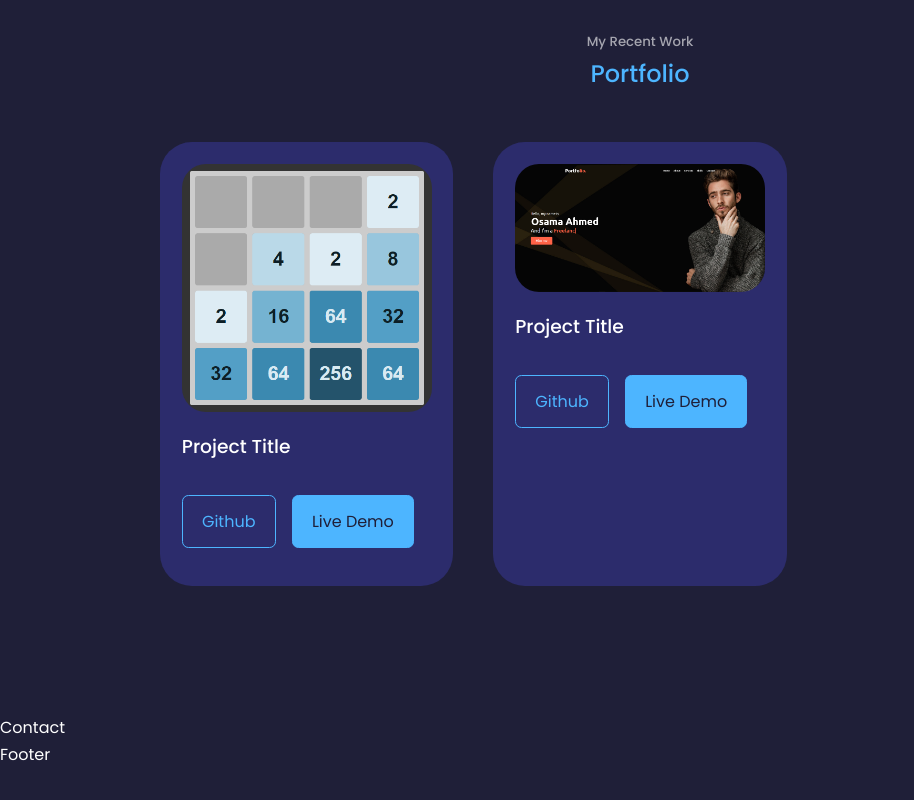
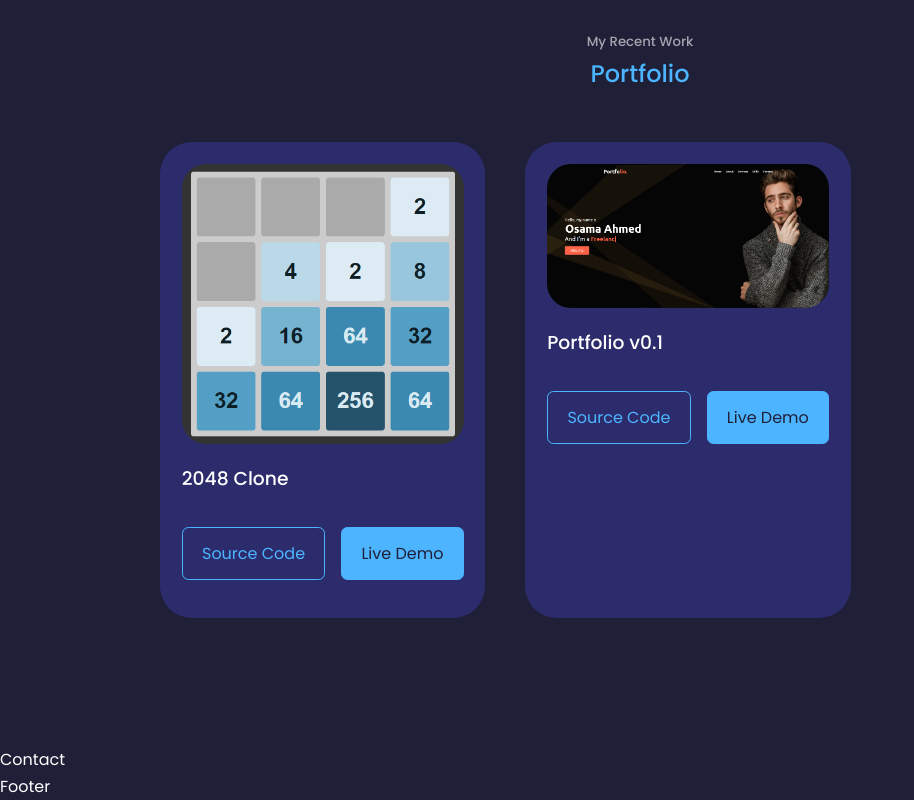
Before and after one commit to osama-su/osama-su.github.io, a React (Create React App) app: page / in a window 1280 px wide. Shown: the part 3056-3856 px from the top of the page, without its empty margins (0-914 px from the left). Before the commit the page ends 3824 px from the top, so only its background shows below. Built offline with nearby package versions, Linux system fonts and the light colour scheme.

Commit message:
generate portfolio items using map

```diff
--- a/src/components/portfolio/Portfolio.jsx
+++ b/src/components/portfolio/Portfolio.jsx
@@ -2,6 +2,25 @@ import React from "react";
 import "./portfolio.css";
 import Two048Clone from "../../assets/2048-clone.png";
 import PortfolioV01 from "../../assets/portfolio-v0.1.png";
+
+const data = [
+  {
+    id: 1,
+    title: "2048 Clone",
+    image: Two048Clone,
+    havesource: true,
+    sourcecode: "https://github.com/osama-su/2048-clone",
+    liveDemo: "https://osamaahmed.me/2048-clone",
+  },
+  {
+    id: 2,
+    title: "Portfolio v0.1",
+    image: PortfolioV01,
+    havesource: true,
+    sourcecode: "https://github.com/osama-su/portfolio-v0.1",
+    liveDemo: "https://osamaahmed.me/portfolio-v0.1",
+  },
+];
 
 const Portfolio = () => {
   return (
@@ -9,17 +28,29 @@ const Portfolio = () => {
       <h5>My Recent Work</h5>
       <h2>Portfolio</h2>
       <div className="container portfolio-container">
-        <article className="portfolio-item">
+        {data.map(({ id, title, image, havesource, sourcecode, liveDemo }) => {
+          return (
+            <article key={id} className="portfolio-item">
               <div className="portfolio-item-image">
-            <img src={Two048Clone} alt="2048 Clone" />
+                <img src={image} alt="2048 Clone" />
               </div>
-          <h3>Project Title</h3>
+              <h3>{title}</h3>
               <div className="portfolio-item-cta">
-            <a href="https://github.com/osama-su/2048-clone" className="btn">
-              Github
+                {havesource ? (
+                  <a
+                    href={sourcecode}
+                    target="_blank"
+                    rel="noopener noreferrer"
+                    className="btn"
+                  >
+                    Source Code
                   </a>
+                ) : (
+                  () => null
+                )}
+
                 <a
-              href="https://osamaahmed.me/2048-clone"
+                  href={liveDemo}
                   target="_blank"
                   rel="noopener noreferrer"
                   className="btn btn-primary"
@@ -28,28 +59,8 @@ const Portfolio = () => {
                 </a>
               </div>
             </article>
-        <article className="portfolio-item">
-          <div className="portfolio-item-image">
-            <img src={PortfolioV01} alt="Portfolio v0.1" />
-          </div>
-          <h3>Project Title</h3>
-          <div className="portfolio-item-cta">
-            <a
-              href="https://github.com/osama-su/portfolio-v0.1"
-              className="btn"
-            >
-              Github
-            </a>
-            <a
-              href="https://osamaahmed.me/portfolio-v0.1"
-              target="_blank"
-              rel="noopener noreferrer"
-              className="btn btn-primary"
-            >
-              Live Demo
-            </a>
-          </div>
-        </article>
+          );
+        })}
       </div>
     </section>
   );
```
Lines whose indentation alone changed are shown as unchanged.
